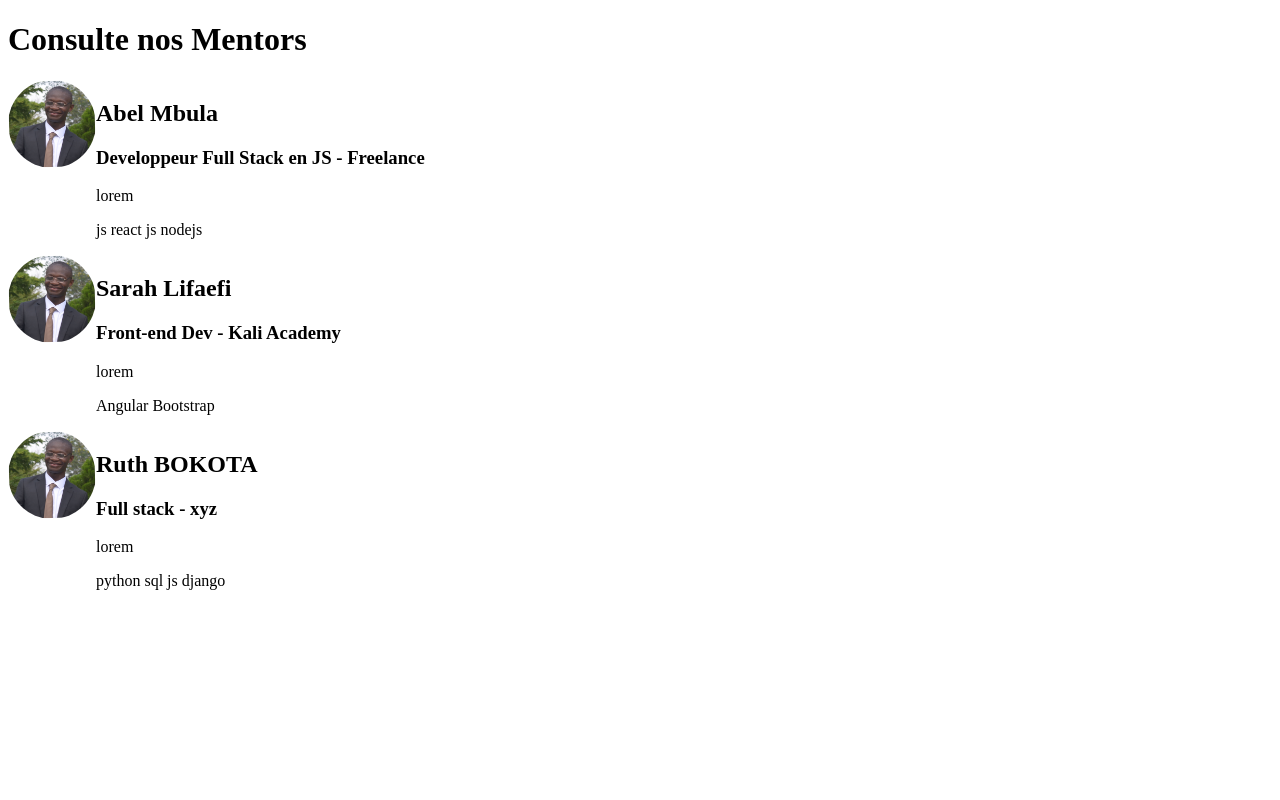
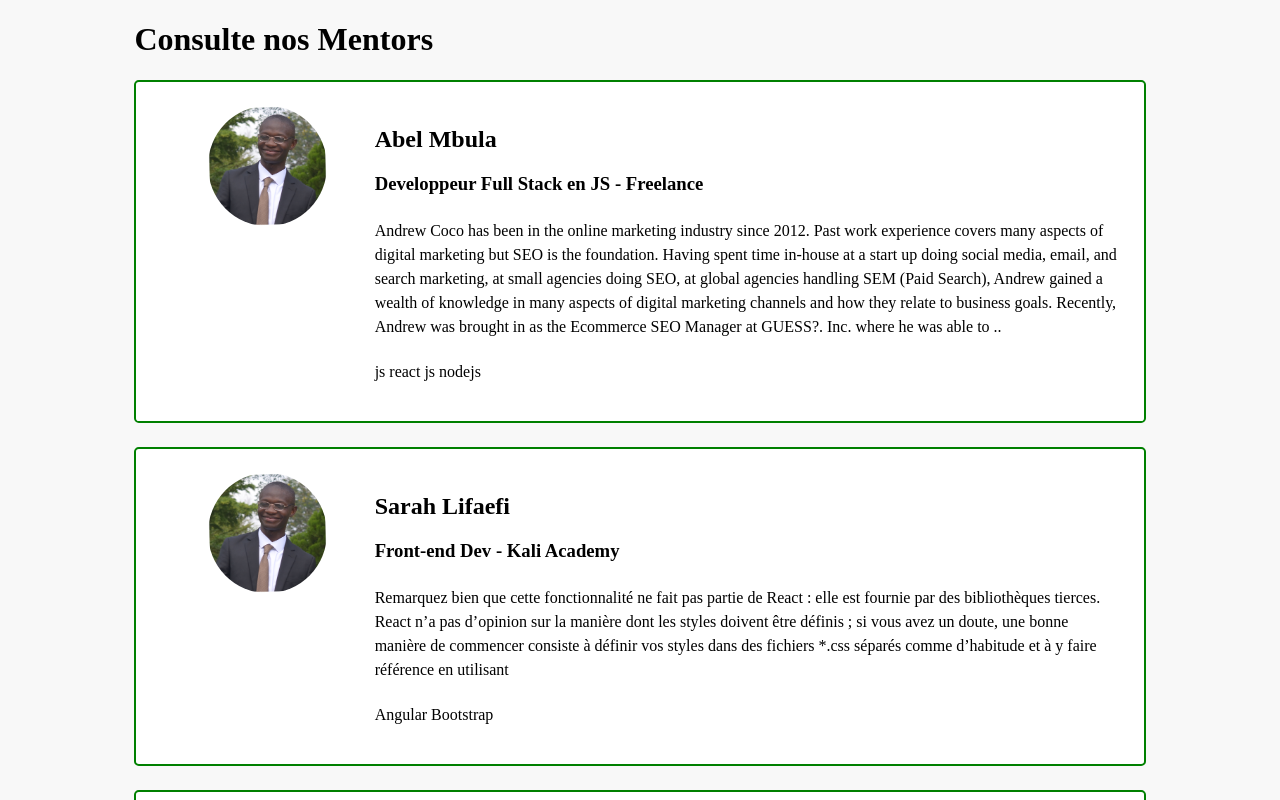
Before and after one commit to Bam92/mentorOK, a React (Create React App) app: page / in a window 1280 px wide. Shown: the top 800 px of the page. Built offline with nearby package versions, Linux system fonts and the light colour scheme.

Commit message:
style: add more styles to the app

```diff
--- a/package.json
+++ b/package.json
@@ -1,5 +1,5 @@
 {
-  "name": "app",
+  "name": "mentor-ok",
   "version": "0.1.0",
   "private": true,
   "dependencies": {
--- /dev/null
+++ b/src/App.css
@@ -0,0 +1,3 @@
+body {
+    background: #f8f8f8;;
+}
--- a/src/App.js
+++ b/src/App.js
@@ -3,10 +3,15 @@ import React from 'react'
 
 import MentorCardList from './mentorCardList'
 
+import './App.css'
+
 function App() {
 
     return (
-      <div>
+      <div style={{
+        width: `80%`,
+        margin: `auto`
+      }}>
         <h1>Consulte nos Mentors </h1>
         <MentorCardList profiles={profiles} />
       </div>
@@ -20,7 +25,7 @@ function App() {
       img: "/images/abel-profile.png",
       title: "Developpeur Full Stack en JS",
       company: "Freelance",
-      description: "lorem",
+      description: "Andrew Coco has been in the online marketing industry since 2012. Past work experience covers many aspects of digital marketing but SEO is the foundation. Having spent time in-house at a start up doing social media, email, and search marketing, at small agencies doing SEO, at global agencies handling SEM (Paid Search), Andrew gained a wealth of knowledge in many aspects of digital marketing channels and how they relate to business goals. Recently, Andrew was brought in as the Ecommerce SEO Manager at GUESS?. Inc. where he was able to ..",
       tag: "js react js nodejs",
       country: "drc",
       availability: "ok"
@@ -30,7 +35,7 @@ function App() {
       img: "/images/abel-profile.png",
       title: "Front-end Dev",
       company: "Kali Academy",
-      description: "lorem",
+      description: "Remarquez bien que cette fonctionnalité ne fait pas partie de React : elle est fournie par des bibliothèques tierces. React n’a pas d’opinion sur la manière dont les styles doivent être définis ; si vous avez un doute, une bonne manière de commencer consiste à définir vos styles dans des fichiers *.css séparés comme d’habitude et à y faire référence en utilisant",
       tag: "Angular Bootstrap",
       country: "drc",
       availability: "ok"
@@ -39,7 +44,7 @@ function App() {
       name: "Ruth BOKOTA",
       img: "/images/abel-profile.png",
       title: "Full stack",
-      company: "xyz",
+      company: "Infoset, Inc.",
       description: "lorem",
       tag: "python sql js django",
       country: "drc",
--- a/src/mentorCard.js
+++ b/src/mentorCard.js
@@ -3,21 +3,42 @@ import React from 'react'
 
 const mentorCard = (props) => {
   const profile = props
+  const style = {
+    display: 'flex',
+    border: '2px solid green',
+    marginBottom: `1.5em`,
+    background: '#fff',
+    padding: '1.5em',
+    borderRadius: '.3em'
+  }
 
   return (
 
-      <div style={{display: `flex`}}>
+      <div style={style}>
         <img alt="mentor pic" src={profile.img}
           style={{
-            width: `5.5em`,
-            height:`5.5em`,
-            borderRadius: `50%`
+            width: `7.5em`,
+            height:`7.5em`,
+            borderRadius: `50%`,
+            margin: `0 3em`
           }}
         />
-        <div className="mentor-info">
+        <div
+          className="mentor-info"
+          style={{
+            width: `80%`
+          }}
+        >
           <h2> {profile.name} </h2>
           <h3> {profile.title} - {profile.company} </h3>
-          <p>{profile.description}</p>
+          <p
+            style={{
+              margin: `1.5em 0`,
+              lineHeight: `1.5`
+            }}
+          >
+            {profile.description}
+           </p>
           <p>{profile.tag}</p>
         </div>
        </div>
```
